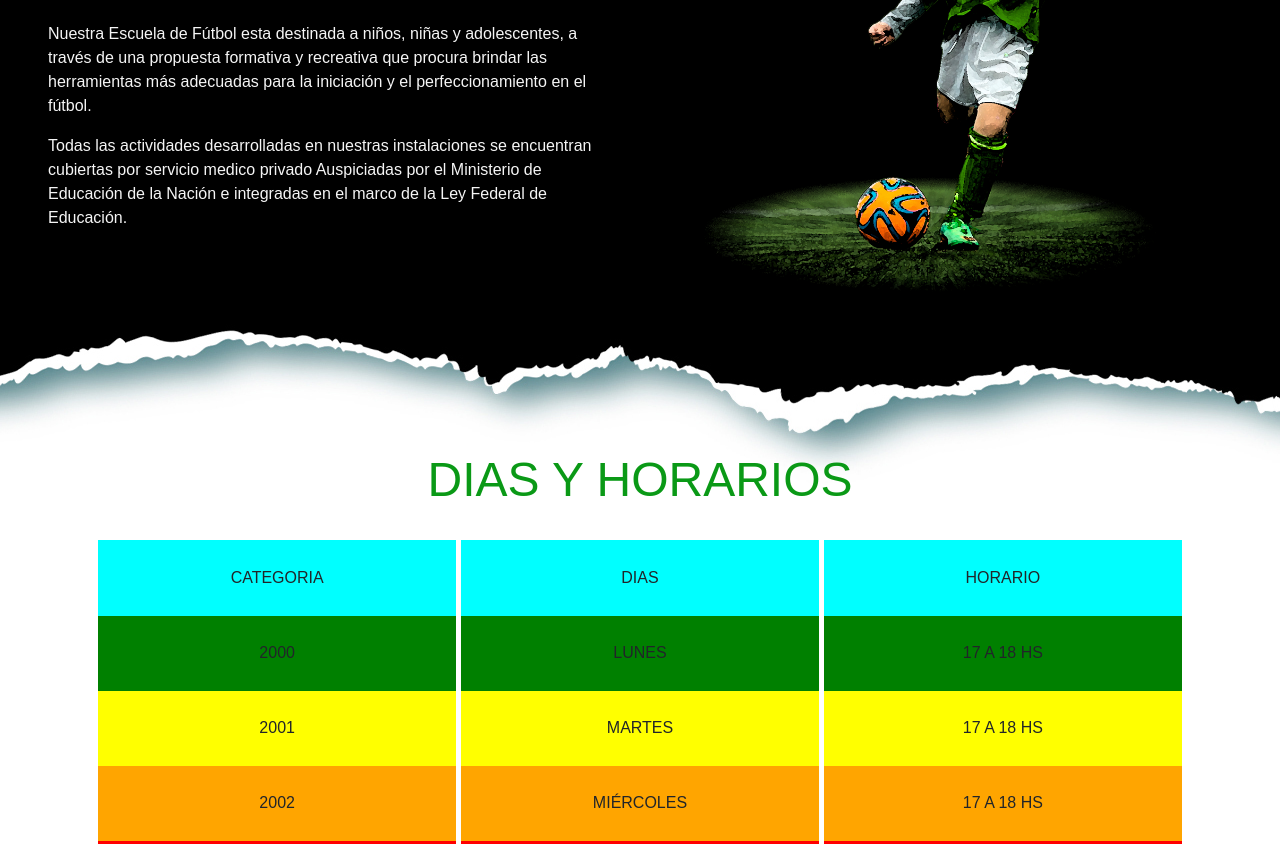
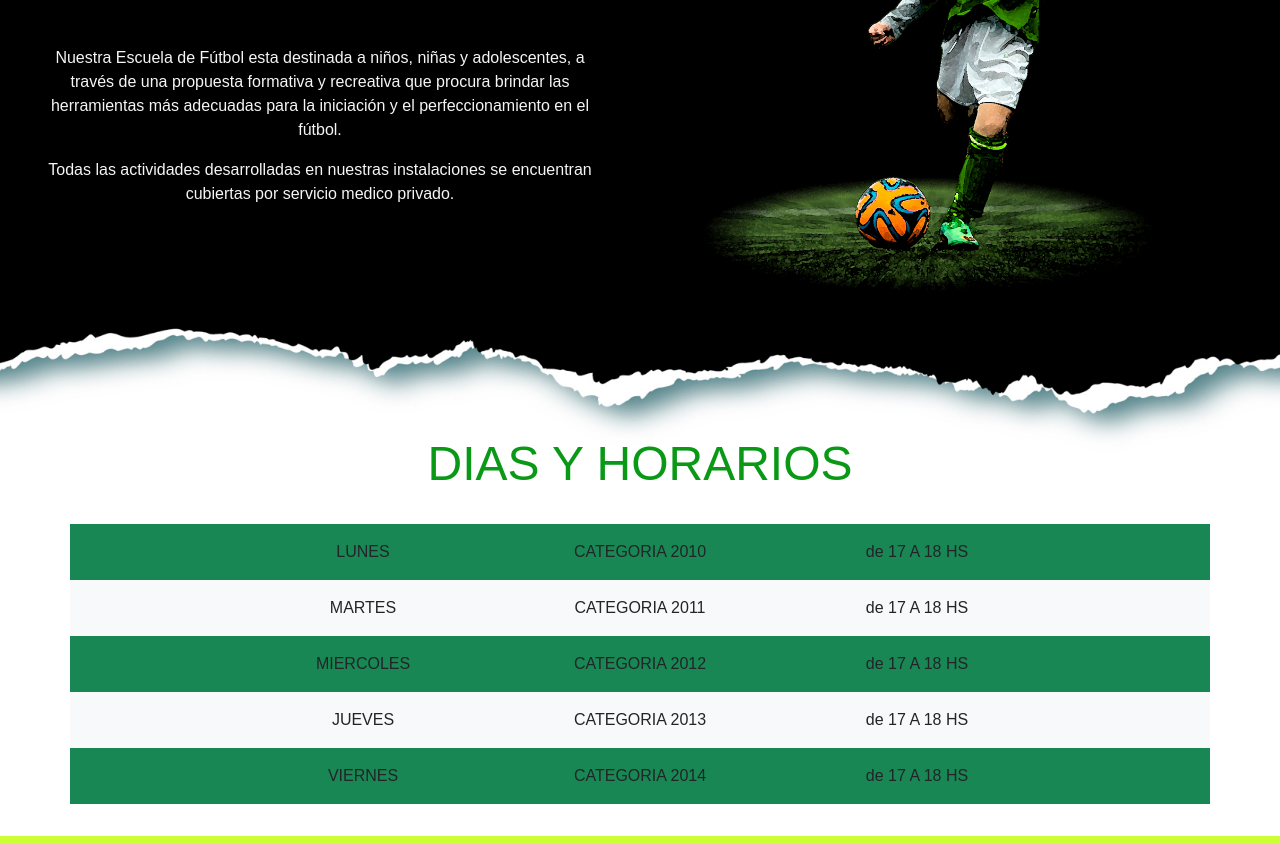
Before and after one commit to CristianAbelRobles/la_casa_del_futbol, a plain HTML site: page pages/escuela_futbol.html in a window 1280 px wide. Shown: the part 1306-2150 px from the top of the page. Drawn offline with nearby package versions, Linux system fonts and the light colour scheme; a web font is replaced by a local one.

Commit message:
bootstrap-escuela-futbol

```diff
--- a/css/estilos.css
+++ b/css/estilos.css
@@ -5,9 +5,6 @@
 }
 
 @import url('http://fonts.cdnfonts.com/css/dcc-ash');
-body {
-    background-color: black;
-}
 
 h1 {
     color: #0a9916;
@@ -23,6 +20,10 @@ h2 {
     font-family: 'DCC - Ash', sans-serif;
     font-weight: 400;
     font-size: 3rem;
+}
+
+.fBlack {
+    background-color: black;
 }
 
 .grid__container {
@@ -273,7 +274,6 @@ footer {
     flex-direction: column;
     justify-content: center;
     align-items: center;
-    background-color: black;
     height: 100px;
     background-color: #ccff33;
 }
@@ -283,11 +283,7 @@ footer {
 }
 
 /*/////////////     ESCUELA FUTBOL   /////////////*/
-/*
-.mainEscuela {
-    padding: 0rem 2rem;
-}
-*/
+
 .escuelaFutbol {
     display: flex;
     justify-content: space-around;
@@ -299,6 +295,7 @@ footer {
     flex-direction: column;
     padding: 1rem;
     width: 45%;
+    text-align: center;
 }
 
 .escuelaFutbol__presentacion p{
@@ -318,9 +315,10 @@ footer {
     display: flex;
     flex-direction: column;
     background-image: url(../recursos/section-separador.jpg);
+    background-size: cover;
     background-repeat: no-repeat;
     text-align: center;
-    padding-top: 8rem;
+    padding-top: 7rem;
     padding-bottom: 2rem;
 }
 
@@ -797,7 +795,7 @@ footer {
 
     .escuelaFutbol__imagen {
         padding: 1rem;
-        width: 100%;
+        width: 80%;
     }
 
     .dondeEstamos p{
@@ -974,7 +972,7 @@ footer {
 
     .escuelaFutbol__imagen {
         padding: 1rem;
-        width: 100%;
+        width: 70%;
     }
 
     .escuela_calendario__1 span {
--- a/pages/escuela_futbol.html
+++ b/pages/escuela_futbol.html
@@ -13,7 +13,7 @@
         <link href="https://fonts.googleapis.com/css2?family=Alumni+Sans+Inline+One:ital@0;1&family=Roboto:wght@500&display=swap" rel="stylesheet">
         <title>La Casa del Futbol Prueba</title>
     </head>
-<body>
+<body class="fBlack">
     <header>
         <nav class="navbar navbar-expand-lg navbar-dark bg-dark">
             <div class="container-fluid">
@@ -55,7 +55,7 @@
                     Nuestra Escuela de Fútbol esta destinada a niños, niñas y adolescentes, a través de una propuesta formativa y recreativa que procura brindar las herramientas más adecuadas para la iniciación y el perfeccionamiento en el fútbol.
                 </p>
                 <p>
-                    Todas las actividades desarrolladas en nuestras instalaciones se encuentran cubiertas por servicio medico privado Auspiciadas por el Ministerio de Educación de la Nación e integradas en el marco de la Ley Federal de Educación.
+                    Todas las actividades desarrolladas en nuestras instalaciones se encuentran cubiertas por servicio medico privado.
                 </p>
             </div>
             <div class="escuelaFutbol__imagen">
@@ -63,31 +63,33 @@
             </div>
         </section>
         <section class="escuela_calendario">
-            <h2>DIAS Y HORARIOS</h2>
-            <div class="escuela_calendario__1">
-                <span>CATEGORIA</span>
-                <span>DIAS</span>
-                <span>HORARIO</span>
-            </div>
-            <div class="escuela_calendario__2">
-                <span>2000</span>
-                <span>LUNES</span>
-                <span>17 A 18 HS</span>
-            </div>
-            <div class="escuela_calendario__3">
-                <span>2001</span>
-                <span>MARTES</span>
-                <span>17 A 18 HS</span>
-            </div>
-            <div class="escuela_calendario__4">
-                <span>2002</span>
-                <span>MIÉRCOLES</span>
-                <span>17 A 18 HS</span>
-            </div>
-            <div class="escuela_calendario__5">
-                <span>2003</span>
-                <span>JUEVES</span>
-                <span>17 A 18 HS</span>
+            <h2 class="text-center">DIAS Y HORARIOS</h2>
+            <div class="container text-center">
+                <div class="row justify-content-center bg-success p-3">
+                    <div class="col-sm-9 col-md-3 col-xl-3">LUNES</div>
+                    <div class="col-sm-9 col-md-3 col-xl-3">CATEGORIA 2010</div>
+                    <div class="col-sm-9 col-md-3 col-xl-3">de 17 A 18 HS</div>
+                </div>
+                <div class="row justify-content-center bg-light p-3">
+                    <div class="col-sm-9 col-md-3 col-xl-3">MARTES</div>
+                    <div class="col-sm-9 col-md-3 col-xl-3">CATEGORIA 2011</div>
+                    <div class="col-sm-9 col-md-3 col-xl-3">de 17 A 18 HS</div>
+                </div>
+                <div class="row justify-content-center bg-success p-3">
+                    <div class="col-sm-9 col-md-3 col-xl-3">MIERCOLES</div>
+                    <div class="col-sm-9 col-md-3 col-xl-3">CATEGORIA 2012</div>
+                    <div class="col-sm-9 col-md-3 col-xl-3">de 17 A 18 HS</div>
+                </div>
+                <div class="row justify-content-center bg-light p-3">
+                    <div class="col-sm-9 col-md-3 col-xl-3">JUEVES</div>
+                    <div class="col-sm-9 col-md-3 col-xl-3">CATEGORIA 2013</div>
+                    <div class="col-sm-9 col-md-3 col-xl-3">de 17 A 18 HS</div>
+                </div>
+                <div class="row justify-content-center bg-success p-3">
+                    <div class="col-sm-9 col-md-3 col-xl-3">VIERNES</div>
+                    <div class="col-sm-9 col-md-3 col-xl-3">CATEGORIA 2014</div>
+                    <div class="col-sm-9 col-md-3 col-xl-3">de 17 A 18 HS</div>
+                </div>
             </div>
         </section>
     </main>
```
Also changed, not shown: index.html (+2 -2 lines), pages/buffet.html (+4 -3 lines), pages/contacto.html (+2 -2 lines), pages/torneos.html (+1 -1 lines).
